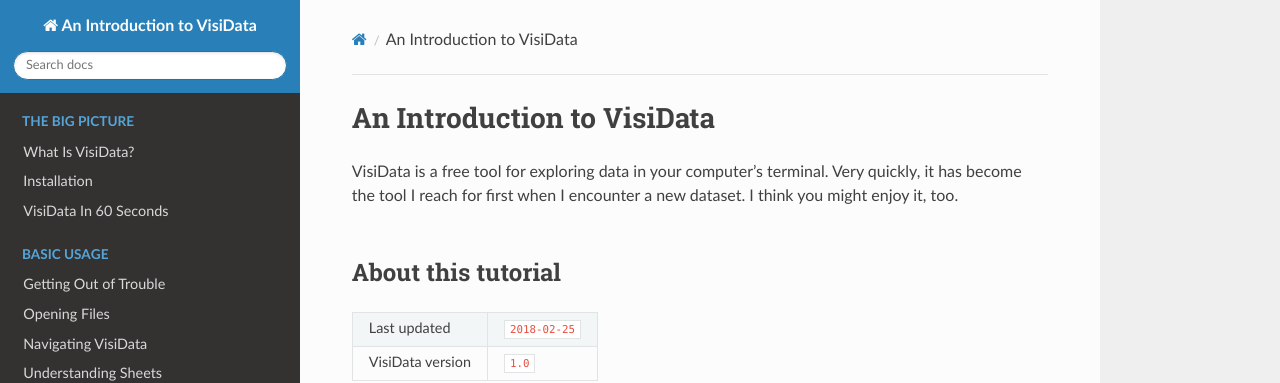
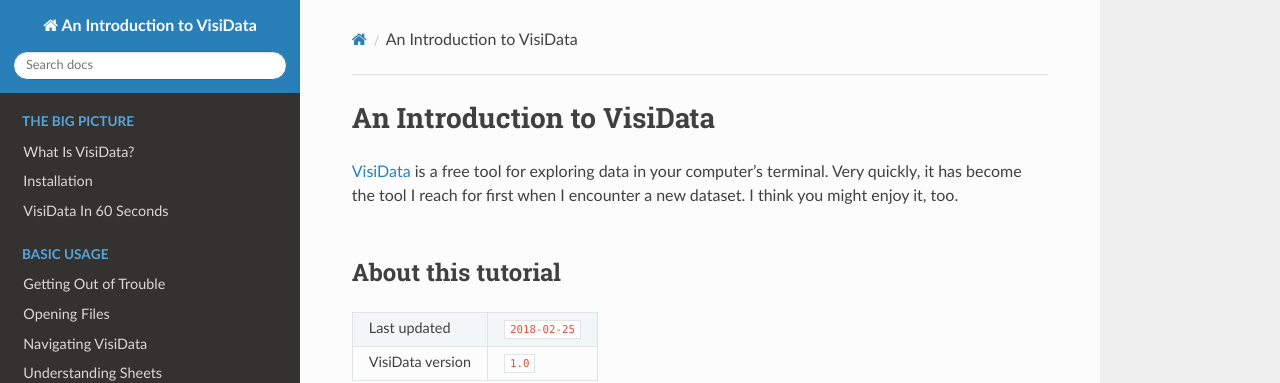
Before and after one commit to jsvine/intro-to-visidata, a Sphinx documentation site: the page built from docs/index.rst, in a window 1280 px wide and 1169 px high. Shown: the top 383 px of the window. Built offline with Sphinx 7.4.7 and the Read the Docs theme 2.0.0, drawn with Linux system fonts in a browser that asks for light colours; part of the change alters nothing that is shown.

```diff
--- a/docs/index.rst
+++ b/docs/index.rst
@@ -2,7 +2,7 @@
 An Introduction to VisiData
 ===========================
 
-VisiData is a free tool for exploring data in your computer's terminal. Very quickly, it has become the tool I reach for first when I encounter a new dataset. I think you might enjoy it, too.
+`VisiData <http://visidata.org/>`_ is a free tool for exploring data in your computer's terminal. Very quickly, it has become the tool I reach for first when I encounter a new dataset. I think you might enjoy it, too.
 
 About this tutorial
 -------------------
```
